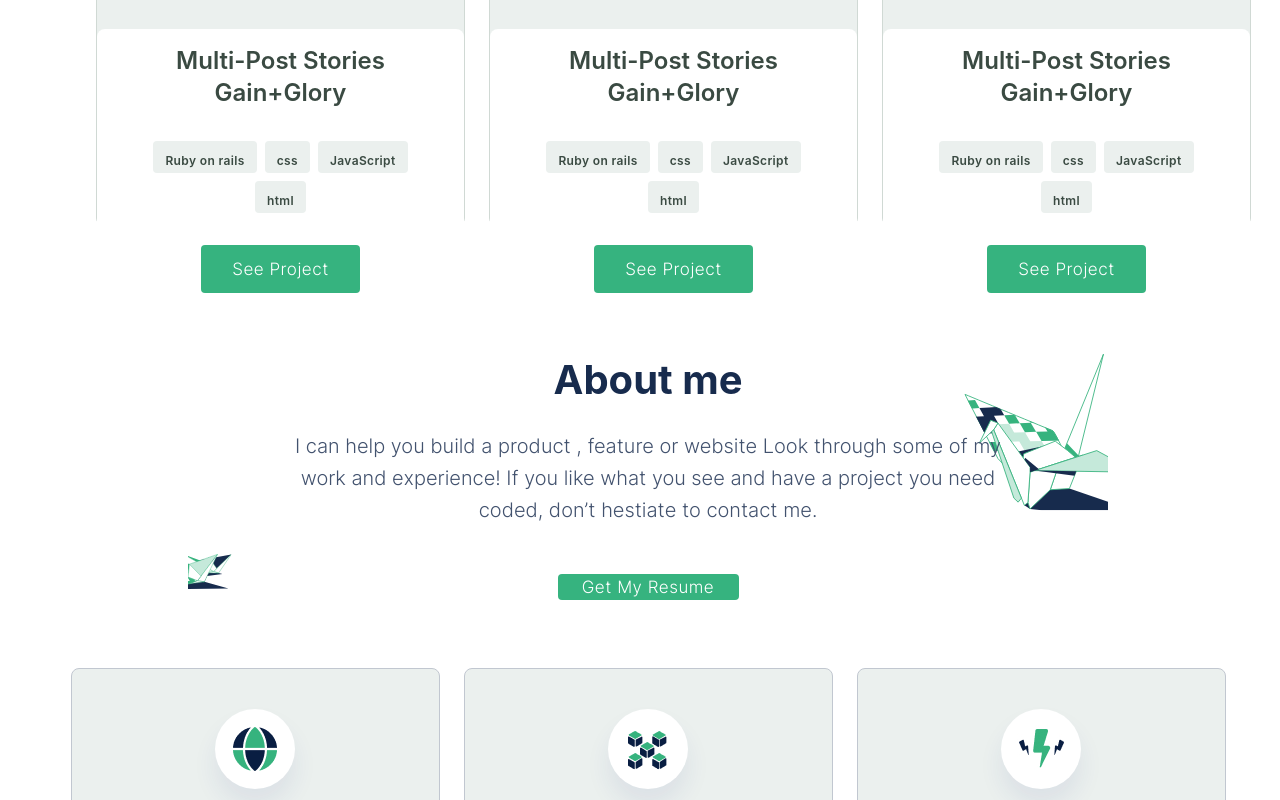
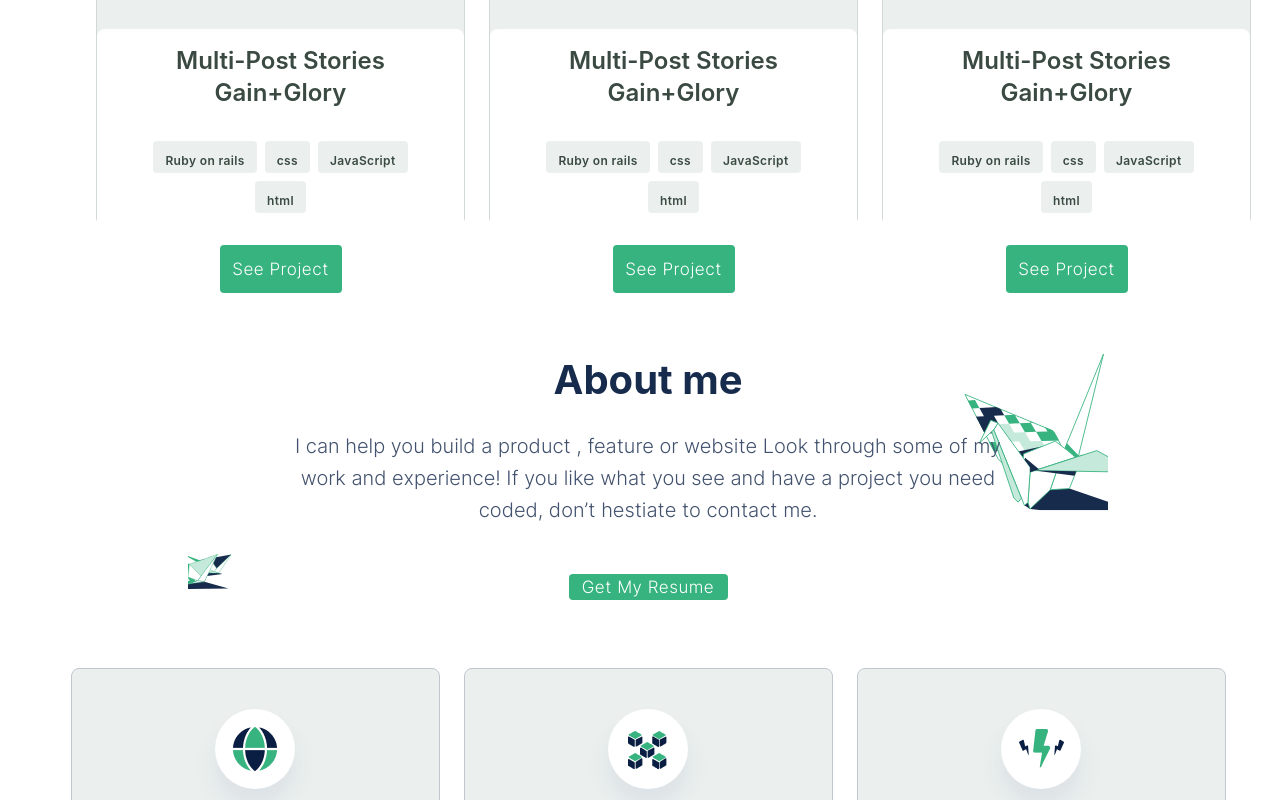
Before and after one commit to francksefu/portfolio, a plain HTML site: page index2.html in a window 1280 px wide. Shown: the part 1886-2686 px from the top of the page. Drawn offline with Linux system fonts and the light colour scheme; a web font is replaced by a local one.

Commit message:
Update styles2.css file

```diff
--- a/styles2.css
+++ b/styles2.css
@@ -274,8 +274,9 @@ ul.language > li {
   border-radius: 4px;
 }
 
-.buttonCol > span {
-  padding: 12px;
+button.buttonCol > span {
+  width: 98px;
+  height: 24px;
   font-weight: 500;
   font-size: 17px;
   line-height: 24px;
@@ -293,11 +294,9 @@ ul.language > li > span {
 
 .buttonCol {
   background-color: var(--dark-green);
-  width: 159px;
+  width: 122px;
   height: 48px;
   border-radius: 8px;
-  margin-left: 30%;
-  margin-right: 30%;
 }
 
 /*
@@ -314,7 +313,7 @@ section.aboutMe {
 }
 
 article.text > button.buttonCol {
-  width: 181px;
+  width: 159px;
   margin-top: 24px;
 }
 
@@ -541,7 +540,7 @@ div.know > div.describe > ul > li > span {
   }
 
   article.text > button.buttonCol {
-    width: 181px;
+    width: 159px;
     height: 48px;
   }
 
```
